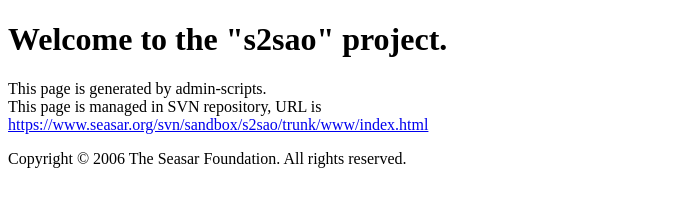
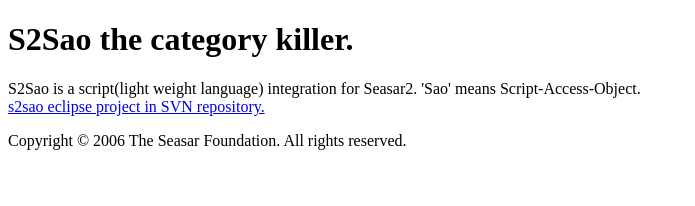
Before and after one commit to seasarorg/s2sao, a plain HTML site: page www/index.html in a window 1280 px wide. Shown: the whole page, without its empty margins (0-695 px from the left). Drawn offline with Linux system fonts and the light colour scheme.

Commit message:
first editting
git-svn-id: https://www.seasar.org/svn/sandbox/s2sao/trunk@10 57f59297-a467-4629-a757-7e5675632957

```diff
--- a/www/index.html
+++ b/www/index.html
@@ -10,11 +10,12 @@
 
 <body>
 
-<h1>Welcome to the "s2sao" project.</h1>
+<h1>S2Sao the category killer.</h1>
 
-<p>This page is generated by admin-scripts.<br />
-This page is managed in SVN repository, URL is<br />
-<a href="https://www.seasar.org/svn/sandbox/s2sao/trunk/www/index.html">https://www.seasar.org/svn/sandbox/s2sao/trunk/www/index.html</a></p>
+<p>S2Sao is a script(light weight language) integration for Seasar2.
+ 'Sao' means Script-Access-Object.<br />
+<a href="https://www.seasar.org/svn/sandbox/s2sao/trunk/s2sao">
+s2sao eclipse project in SVN repository.</a></p>
 
 <p>Copyright &copy; 2006 The Seasar Foundation. All rights reserved.</p>
 
```
